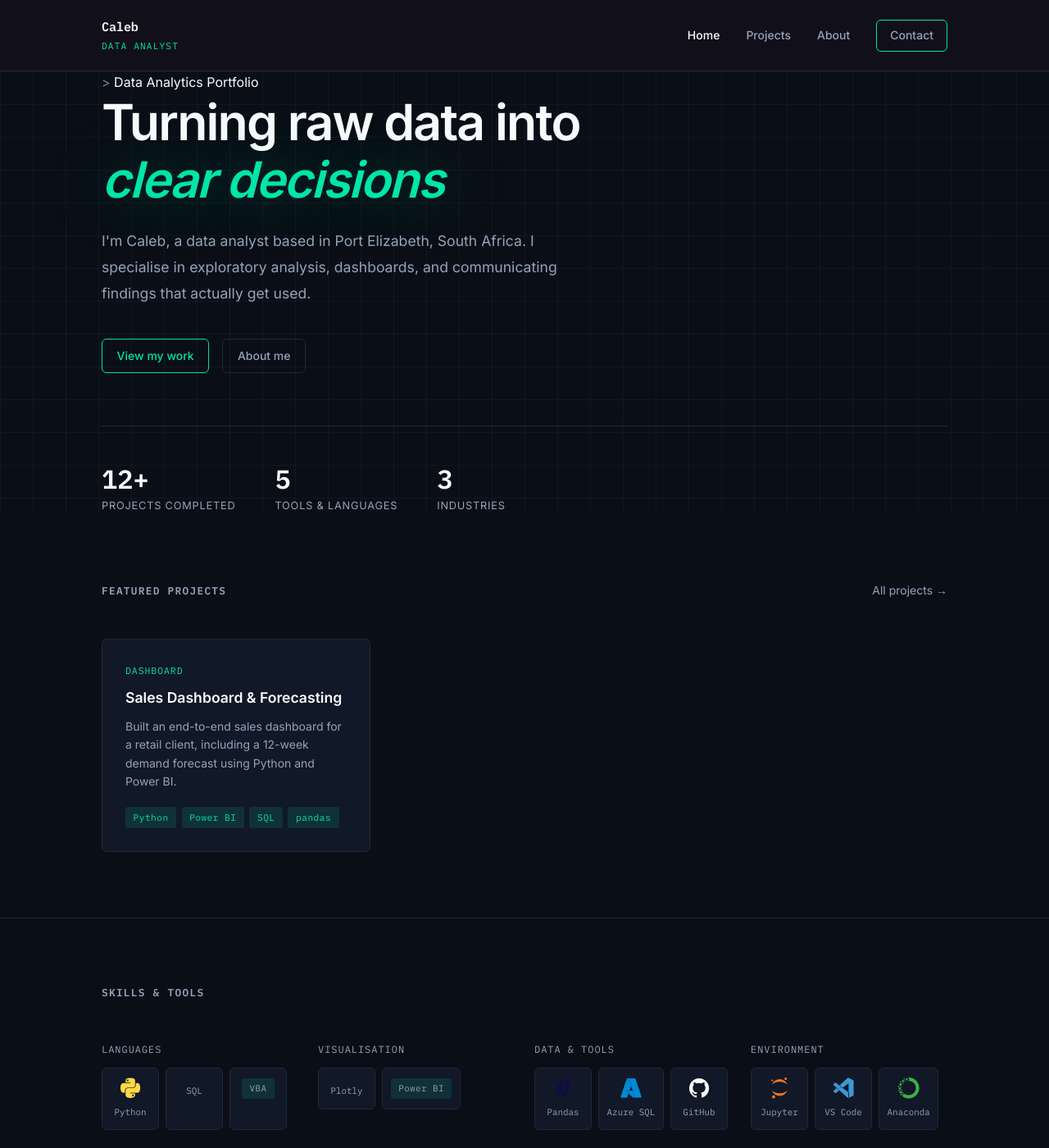
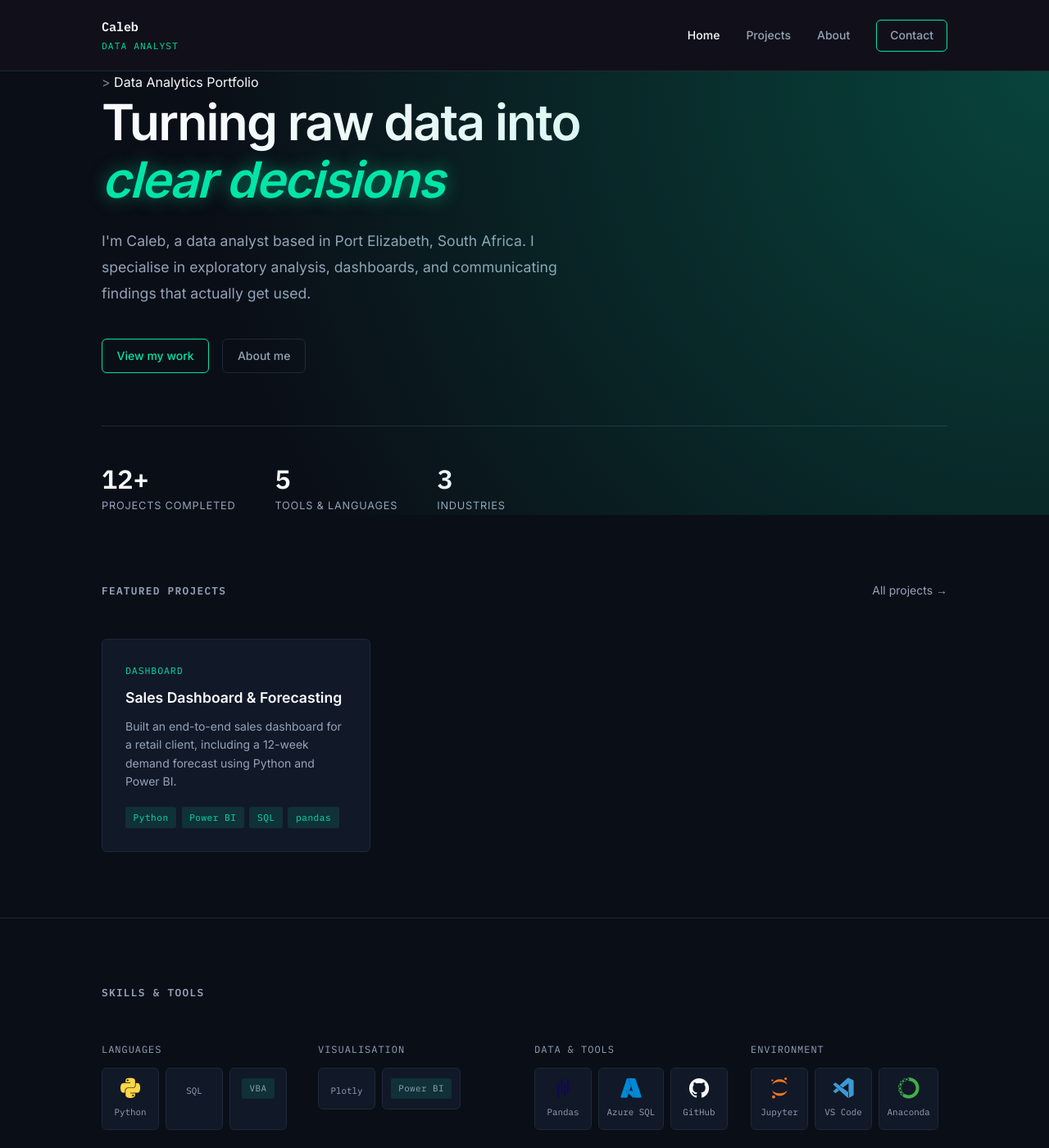
Before and after one commit to Shazilazi/Shazilazi.github.io, a Jekyll site: the page built from index.md, in a window 1280 px wide and 1400 px high. Shown: the whole window at 82% size. Built offline with Jekyll 4.4.1, drawn with Linux system fonts in a browser that asks for light colours.

Commit message:
Update style.css

```diff
--- a/assets/css/style.css
+++ b/assets/css/style.css
@@ -126,7 +126,7 @@ img { max-width: 100%; display: block; }
 /* ============================================
    HERO
    ============================================ */
-.hero {
+/*.hero {
   position: relative;
   overflow: hidden;
 }
@@ -143,9 +143,9 @@ img { max-width: 100%; display: block; }
   background-size: 40px 40px;
 
   pointer-events: none;
-}
+}*/
 
-/*.hero {
+.hero {
   position: relative;
   overflow: hidden;
 }
@@ -158,12 +158,12 @@ img { max-width: 100%; display: block; }
   background:
     radial-gradient(
       circle at top right,
-      rgba(0,229,168,0.15),
-      transparent 50%
+      rgba(0,229,168,0.25),
+      transparent 75%
     );
 
   pointer-events: none;
-}*/
+}
 
 /*.hero {
   padding: 7rem 0 5rem;
@@ -191,7 +191,7 @@ img { max-width: 100%; display: block; }
 }
 .hero__title em {
   color: var(--accent);
-  text-shadow: 0 0 80px rgba(0,229,168,0.4);
+  text-shadow: 0 0 20px rgba(0,229,168,0.5);/*0.4*/
 }
 /*.hero__title em {
   font-style: normal;
```
